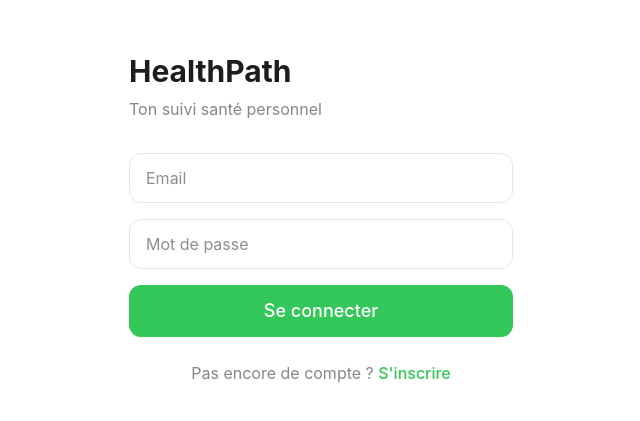
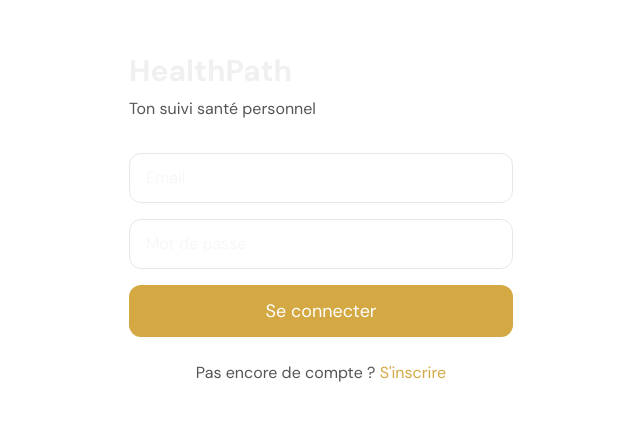
Before and after one commit to yh0an/health-path, a React (Vite) app in the folder client/: page /login in a window 1280 px wide. Shown: the part 181-602 px from the top of the page, without its empty margins (319-959 px from the left). Built offline with nearby package versions, Linux system fonts and the light colour scheme; no server answers.

Commit message:
feat(theme): dark gold theme, DM Sans font

```diff
--- a/client/index.html
+++ b/client/index.html
@@ -12,6 +12,9 @@
     <link rel="apple-touch-icon" href="/favicon.svg" />
     <link rel="manifest" href="/manifest.json" />
     <title>HealthPath</title>
+    <link rel="preconnect" href="https://fonts.googleapis.com">
+    <link rel="preconnect" href="https://fonts.gstatic.com" crossorigin>
+    <link href="https://fonts.googleapis.com/css2?family=DM+Sans:ital,opsz,wght@0,9..40,400;0,9..40,700;0,9..40,900;1,9..40,900&display=swap" rel="stylesheet">
   </head>
   <body>
     <div id="root"></div>
--- a/client/src/index.css
+++ b/client/src/index.css
@@ -1,27 +1,30 @@
+/* client/src/index.css */
 @import "tailwindcss";
 
 @theme {
-  --color-accent: #34C759;
-  --color-blue: #007AFF;
-  --color-warning: #FF9500;
-  --color-danger: #FF3B30;
-  --color-surface: #F5F5F7;
-  --color-label: #1D1D1F;
-  --color-secondary: #86868B;
+  --color-accent:    #d4a843;
+  --color-water:     #0ea5e9;
+  --color-meal:      #f59e0b;
+  --color-weight:    #4ade80;
+  --color-danger:    #f87171;
+  --color-surface:   #141414;
+  --color-surface2:  #1e1e1e;
+  --color-label:     #f0f0f0;
+  --color-secondary: #555555;
+  --color-bg:        #0a0a0a;
 
-  --radius-card: 16px;
+  --radius-card: 14px;
+  --shadow-card: 0 2px 12px rgba(0,0,0,0.4);
 
-  --font-family-sans: -apple-system, BlinkMacSystemFont, "SF Pro Display", "Segoe UI", sans-serif;
-
-  --shadow-card: 0 2px 8px rgba(0,0,0,0.06);
+  --font-family-sans: 'DM Sans', -apple-system, BlinkMacSystemFont, sans-serif;
 }
 
 * { box-sizing: border-box; }
 
 body {
-  font-family: -apple-system, BlinkMacSystemFont, 'SF Pro Display', 'Segoe UI', sans-serif;
-  background: #FFFFFF;
-  color: #1D1D1F;
+  font-family: var(--font-family-sans);
+  background: #0a0a0a;
+  color: #f0f0f0;
   margin: 0;
   -webkit-font-smoothing: antialiased;
 }
```
